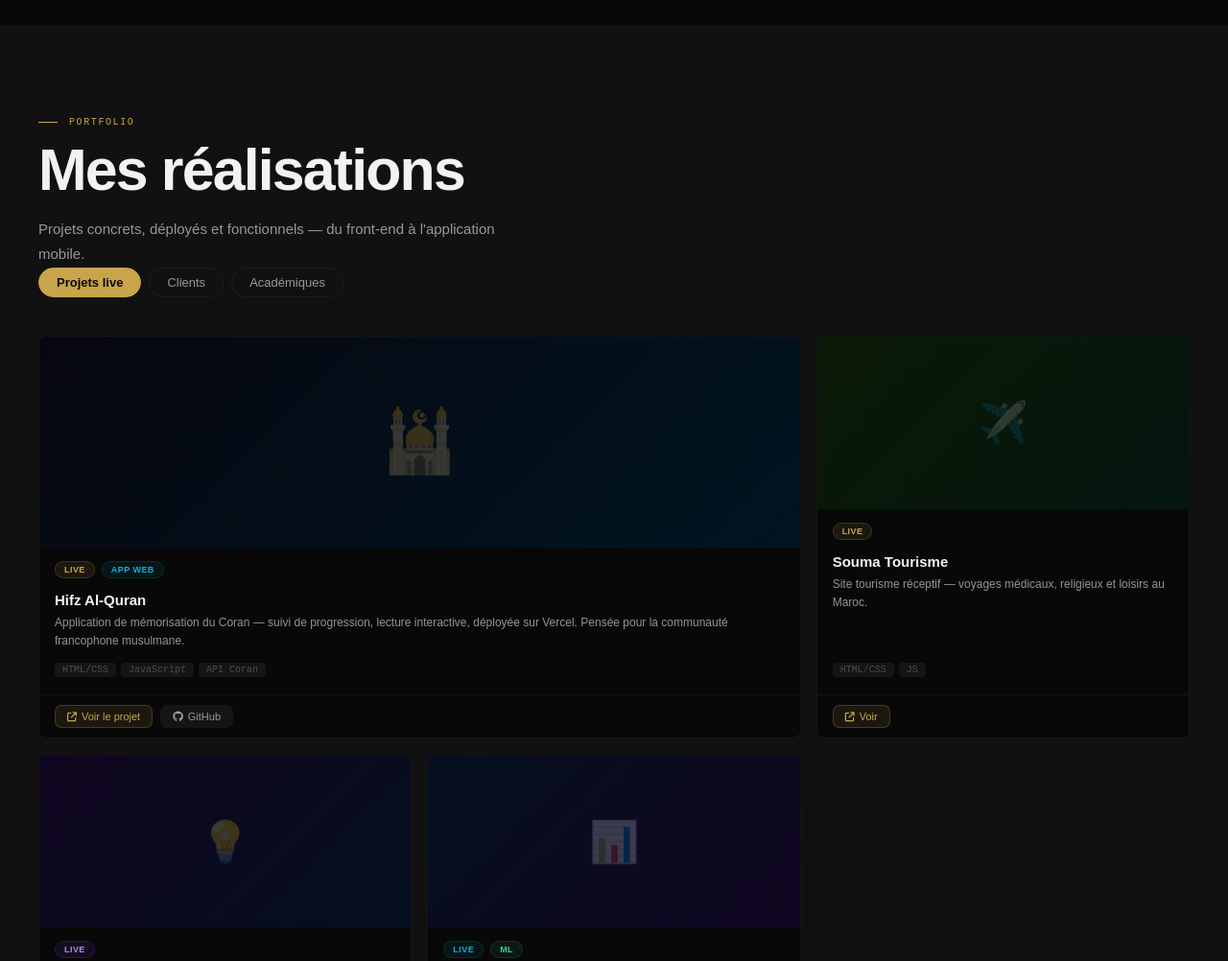
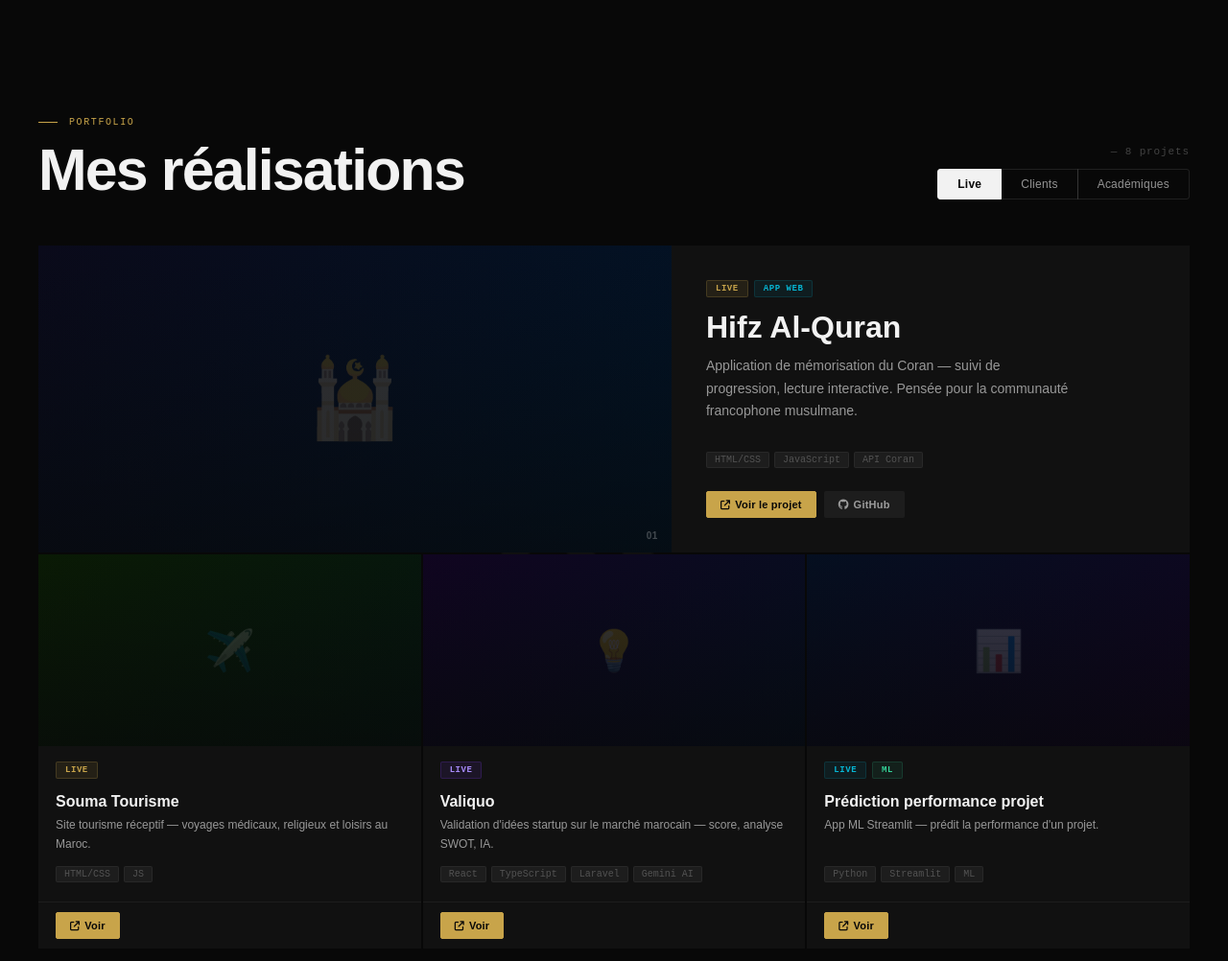
Before and after one commit to AyshaCodes/Mon-portfolio, a website: page index.html in a window 1280 px wide. Shown: the part 1520-2522 px from the top of the page at 96% size. Drawn offline with Linux system fonts and the light colour scheme.

Commit message:
Add files via upload

```diff
--- a/index.html
+++ b/index.html
@@ -11,7 +11,7 @@
 
 <link rel="preconnect" href="https://fonts.googleapis.com">
 <link rel="preconnect" href="https://fonts.gstatic.com" crossorigin>
-<link href="https://fonts.googleapis.com/css2?family=Syne:wght@400;500;700;800&family=DM+Sans:ital,opsz,wght@0,9..40,300;0,9..40,400;0,9..40,500;1,9..40,300&family=Fira+Code:wght@300;400&display=swap" rel="stylesheet">
+<link href="https://fonts.googleapis.com/css2?family=Syne:wght@400;500;700;800&family=DM+Sans:ital,opsz,wght@0,9..40,300;0,9..40,400;0,9..40,500;1,9..40,300&family=Fira+Code:wght@300;400&family=Great+Vibes&display=swap" rel="stylesheet">
 
 <!-- ══ CDN AVEC SRI (Intégrité) ══ -->
 <link rel="stylesheet" href="https://cdnjs.cloudflare.com/ajax/libs/font-awesome/6.5.0/css/all.min.css"
@@ -78,16 +78,40 @@ body{
   background:#080808;
   display:flex;flex-direction:column;
   align-items:center;justify-content:center;
-  transform:scale(1);
-  transition:opacity .8s var(--ease),visibility .8s,transform .7s var(--ease);
+  transition:opacity .9s var(--ease),visibility .9s;
 }
-#loader.out{
-  opacity:0;
-  visibility:hidden;
-  transform:scale(1.2);
+#loader.out{opacity:0;visibility:hidden}
+
+/* Signature SVG */
+.loader-sig-wrap{
+  display:flex;flex-direction:column;align-items:center;gap:16px;
 }
 
-.loader-word{display:flex;gap:0;overflow:hidden;}
+/* Signature cursive */
+.loader-sig-text{
+  font-family:'Great Vibes', cursive;
+  font-size:clamp(5rem,16vw,12rem);
+  color:#F2F2F2;
+  line-height:1.1;
+  /* Effet tracé : clip-path reveal de gauche à droite */
+  clip-path:inset(0 100% 0 0);
+  transition:clip-path 1.4s cubic-bezier(.77,0,.175,1);
+  white-space:nowrap;
+}
+.loader-sig-text.draw{clip-path:inset(0 0% 0 0)}
+
+/* Ligne dorée qui se trace sous la signature */
+.loader-sig-line{
+  height:1px;background:var(--or);
+  width:0;
+  transition:width 1s cubic-bezier(.77,0,.175,1) .8s;
+  align-self:center;
+  opacity:.7;
+}
+.loader-sig-line.draw{width:clamp(180px,35vw,420px)}
+
+/* Ancien loader-letter gardé pour compatibilité */
+.loader-word{display:none}
 .loader-letter{
   font-family:var(--font-d);
   font-size:clamp(4rem,18vw,14rem);
@@ -405,44 +429,145 @@ section{padding:96px 32px}
 .sf-cta:hover{opacity:.85}
 
 /* ══════════════════════════════════════
-   WORKS (Projets)
+   WORKS — layout éditorial Behance
 ══════════════════════════════════════ */
-#works{background:var(--bg2)}
-.works-tabs{display:flex;gap:8px;margin-bottom:40px;flex-wrap:wrap}
-.wtab{padding:7px 18px;border-radius:999px;font-size:13px;font-weight:500;font-family:var(--font-b);cursor:none;border:1px solid var(--border2);background:transparent;color:var(--text2);transition:all .2s}
-.wtab.active{background:var(--or);border-color:var(--or);color:#080808;font-weight:700}
-.wtab:hover:not(.active){border-color:var(--border);color:var(--text)}
-.works-grid{display:grid;grid-template-columns:repeat(3,1fr);gap:16px}
+#works{
+  background:var(--bg);
+  position:relative;overflow:hidden;
+}
+/* Logo en filigrane fond */
+#works .works-bg-logo{
+  position:absolute;
+  top:50%;left:50%;
+  transform:translate(-50%,-50%);
+  width:min(700px,90vw);
+  opacity:.025;
+  pointer-events:none;user-select:none;
+  filter:blur(1px);
+  transition:opacity .4s;
+}
+[data-theme="light"] #works .works-bg-logo{opacity:.04}
+
+.works-header{
+  display:flex;align-items:flex-end;justify-content:space-between;
+  gap:24px;flex-wrap:wrap;margin-bottom:48px;position:relative;z-index:2;
+}
+.works-tabs{display:flex;gap:0;flex-wrap:wrap}
+.wtab{
+  padding:8px 20px;font-size:12px;font-weight:500;
+  font-family:var(--font-b);cursor:none;
+  border:1px solid var(--border);background:transparent;color:var(--text2);
+  transition:all .2s;letter-spacing:.02em;
+  border-radius:0;margin-left:-1px;
+}
+.wtab:first-child{border-radius:3px 0 0 3px;margin-left:0}
+.wtab:last-child{border-radius:0 3px 3px 0}
+.wtab.active{background:var(--text);border-color:var(--text);color:var(--bg);font-weight:700;z-index:1}
+.wtab:hover:not(.active){border-color:var(--border);color:var(--text);z-index:1}
+
+/* Compteur projets */
+.works-count{
+  font-family:var(--font-c);font-size:11px;color:var(--text3);
+  letter-spacing:.08em;
+}
+
+/* Grid éditoriale asymétrique */
+.works-grid{display:grid;gap:2px;position:relative;z-index:2}
 .works-grid.hidden{display:none}
+
+/* Layout par défaut — 3 cols */
+.works-grid{grid-template-columns:repeat(3,1fr)}
+
+/* Projet featured — pleine largeur + style éditorial */
 .wcard{
-  background:var(--bg);border:1px solid var(--border2);border-radius:8px;
+  background:var(--bg2);border:none;
   overflow:hidden;display:flex;flex-direction:column;
-  transition:border-color .3s,transform .3s,box-shadow .3s;
+  transition:transform .4s cubic-bezier(.4,0,.2,1);
+  position:relative;
 }
-.wcard:hover{border-color:var(--border);transform:translateY(-4px);box-shadow:0 20px 40px -12px rgba(0,0,0,.4)}
-.wcard.feat{grid-column:span 2}
+.wcard::after{
+  content:'';position:absolute;inset:0;
+  background:var(--or);opacity:0;
+  transition:opacity .3s;pointer-events:none;
+  mix-blend-mode:overlay;
+}
+.wcard:hover{transform:scale(.99)}
+.wcard:hover::after{opacity:.03}
+
+/* Featured = full width row */
+.wcard.feat{grid-column:1/-1;flex-direction:row}
+.wcard.feat .wthumb{flex:0 0 55%;height:320px}
+.wcard.feat .wbody-wrap{flex:1;display:flex;flex-direction:column;justify-content:flex-end;padding:36px}
+.wcard.feat .wbody{padding:0;gap:10px}
+.wcard.feat .wfooter{padding:0;border:none;margin-top:24px}
+
 .wthumb{
-  height:180px;display:flex;align-items:center;justify-content:center;
-  position:relative;overflow:hidden;font-size:48px;
+  height:200px;display:flex;align-items:center;justify-content:center;
+  position:relative;overflow:hidden;font-size:52px;
+  background:var(--bg3);
 }
-.wthumb.tall{height:220px}
-.wbadges{display:flex;gap:7px;padding:14px 16px 0;flex-wrap:wrap}
-.wbadge{display:inline-flex;align-items:center;padding:3px 9px;border-radius:999px;font-size:9px;font-weight:700;letter-spacing:.05em;text-transform:uppercase}
+.wthumb.tall{height:260px}
+
+/* Overlay hover sur thumb */
+.wthumb::after{
+  content:'';position:absolute;inset:0;
+  background:linear-gradient(to top,rgba(8,8,8,.6),transparent);
+}
+
+/* Numéro de projet en fond du thumb */
+.wthumb-num{
+  position:absolute;bottom:12px;right:14px;z-index:2;
+  font-family:var(--font-d);font-size:10px;font-weight:800;
+  color:rgba(255,255,255,.25);letter-spacing:.06em;
+}
+
+.wbadges{display:flex;gap:6px;padding:16px 18px 0;flex-wrap:wrap}
+.wbadge{
+  display:inline-flex;padding:3px 9px;border-radius:2px;
+  font-size:9px;font-weight:700;letter-spacing:.06em;text-transform:uppercase;
+  font-family:var(--font-c);
+}
 .b-or{background:rgba(200,164,74,.1);color:var(--or);border:1px solid rgba(200,164,74,.2)}
 .b-v{background:rgba(124,58,237,.1);color:var(--violet2);border:1px solid rgba(124,58,237,.2)}
 .b-c{background:rgba(6,182,212,.08);color:var(--cyan);border:1px solid rgba(6,182,212,.15)}
 .b-g{background:rgba(52,211,153,.08);color:#34d399;border:1px solid rgba(52,211,153,.15)}
 .b-p{background:rgba(244,114,182,.08);color:#f472b6;border:1px solid rgba(244,114,182,.15)}
-.wbody{padding:14px 16px 18px;flex:1;display:flex;flex-direction:column;gap:6px}
-.wtitle{font-family:var(--font-d);font-size:15px;font-weight:700;color:var(--text)}
+
+.wbody{padding:14px 18px 20px;flex:1;display:flex;flex-direction:column;gap:6px}
+.wbody-wrap{} /* pour feat */
+
+.wtitle{
+  font-family:var(--font-d);font-size:16px;font-weight:700;
+  color:var(--text);line-height:1.2;
+}
+.wcard.feat .wtitle{font-size:clamp(1.4rem,2.5vw,2rem)}
+
 .wdesc{font-size:12px;color:var(--text2);line-height:1.65;flex:1}
+.wcard.feat .wdesc{font-size:14px;max-width:380px}
+
 .wstack{display:flex;flex-wrap:wrap;gap:5px;margin-top:6px}
-.wstag{padding:2px 8px;border-radius:4px;font-size:10px;font-weight:500;background:var(--border2);color:var(--text3);font-family:var(--font-c)}
-.wfooter{padding:10px 16px;border-top:1px solid var(--border2);display:flex;gap:8px}
-.wlink{display:inline-flex;align-items:center;gap:5px;font-size:11px;font-weight:500;color:var(--text2);text-decoration:none;padding:5px 12px;border-radius:7px;background:var(--border2);border:1px solid transparent;transition:all .2s}
+.wstag{
+  padding:2px 8px;border-radius:2px;font-size:10px;font-weight:500;
+  background:var(--border2);color:var(--text3);font-family:var(--font-c);
+  border:1px solid var(--border2);
+}
+
+.wfooter{padding:10px 18px;border-top:1px solid var(--border2);display:flex;gap:8px;align-items:center}
+.wcard.feat .wfooter{border-top:none;padding:0}
+
+.wlink{
+  display:inline-flex;align-items:center;gap:5px;
+  font-size:11px;font-weight:600;color:var(--text2);
+  text-decoration:none;padding:7px 14px;border-radius:2px;
+  background:var(--border2);border:1px solid transparent;
+  transition:all .2s;font-family:var(--font-b);letter-spacing:.02em;
+}
 .wlink:hover{border-color:var(--or);color:var(--or)}
-.wlink.main{background:rgba(200,164,74,.1);border-color:rgba(200,164,74,.25);color:var(--or)}
-.wlink.main:hover{background:rgba(200,164,74,.2)}
+.wlink.main{
+  background:var(--or);color:#080808;border-color:var(--or);
+  font-weight:700;
+}
+.wlink.main:hover{opacity:.85}
 
 /* ══════════════════════════════════════
    ABOUT
@@ -620,7 +745,8 @@ footer{
   .pstep:nth-child(3){border-top:1px solid var(--border)}
   .pstep:nth-child(4){border-top:1px solid var(--border);border-right:none}
   .works-grid{grid-template-columns:1fr 1fr}
-  .wcard.feat{grid-column:span 2}
+  .wcard.feat{grid-column:1/-1;flex-direction:row}
+  .wcard.feat .wthumb{flex:0 0 50%;height:260px}
 }
 @media(max-width:768px){
   nav{padding:0 20px}
@@ -642,7 +768,10 @@ footer{
   footer{padding:16px 20px}
   .hero-bg-text{font-size:clamp(8rem,25vw,20rem)}
   .works-grid{grid-template-columns:1fr}
-  .wcard.feat{grid-column:span 1}
+  .wcard.feat{grid-column:1/-1;flex-direction:column}
+  .wcard.feat .wthumb{flex:none;height:200px;width:100%}
+  .wcard.feat .wbody-wrap{padding:20px}
+  .works-header{flex-direction:column;align-items:flex-start}
 }
 @media(max-width:480px){
   .hero-h1{font-size:clamp(3rem,12vw,5rem)}
@@ -662,14 +791,11 @@ footer{
 
 <!-- ══ LOADER AMÉLIORÉ ══ -->
 <div id="loader">
-  <div class="loader-word" id="loaderWord">
-    <span class="loader-letter">A</span>
-    <span class="loader-letter">Y</span>
-    <span class="loader-letter">S</span>
-    <span class="loader-letter or">H</span>
-    <span class="loader-letter or">A</span>
+  <div class="loader-sig-wrap">
+    <div class="loader-sig-text" id="loaderSig">Aysha</div>
+    <div class="loader-sig-line" id="loaderLine"></div>
+    <div class="loader-sub" id="loaderSub">Design · Code · Innovation</div>
   </div>
-  <div class="loader-sub" id="loaderSub">Design · Code · Innovation</div>
   <div class="loader-bar-wrap"><div class="loader-bar" id="loaderBar"></div></div>
 </div>
 
@@ -816,31 +942,52 @@ footer{
 
 <!-- ══ WORKS ══ -->
 <section id="works">
-  <div class="container">
+  <!-- Logo AyshaCodes en filigrane fond -->
+  <img class="works-bg-logo" src="https://i.imgur.com/placeholder.png" alt=""
+    onerror="this.style.display='none'"
+    aria-hidden="true"/>
+  <!-- SVG silhouette en filigrane (fallback si image indisponible) -->
+  <svg class="works-bg-logo" viewBox="0 0 500 500" aria-hidden="true" style="position:absolute;top:50%;left:50%;transform:translate(-50%,-50%);width:min(600px,80vw);opacity:.03;pointer-events:none">
+    <text x="50%" y="55%" text-anchor="middle" dominant-baseline="middle"
+      font-family="Syne,sans-serif" font-size="180" font-weight="800"
+      letter-spacing="-8" fill="currentColor">AC</text>
+  </svg>
+
+  <div class="container" style="position:relative;z-index:2">
+    <div class="works-header">
+      <div>
         <p class="s-label reveal">Portfolio</p>
-    <h2 class="s-title reveal d1">Mes réalisations</h2>
-    <p class="s-desc reveal d2">Projets concrets, déployés et fonctionnels — du front-end à l'application mobile.</p>
-    <div class="works-tabs reveal d3">
-      <button class="wtab active" data-tab="live">Projets live</button>
+        <h2 class="s-title reveal d1" style="margin-bottom:0">Mes réalisations</h2>
+      </div>
+      <div style="display:flex;flex-direction:column;align-items:flex-end;gap:12px">
+        <span class="works-count reveal">— 8 projets</span>
+        <div class="works-tabs reveal d1">
+          <button class="wtab active" data-tab="live">Live</button>
           <button class="wtab" data-tab="client">Clients</button>
           <button class="wtab" data-tab="acad">Académiques</button>
+        </div>
+      </div>
     </div>
 
     <!-- LIVE -->
     <div class="works-grid" id="tab-live">
-      <div class="wcard feat">
-        <div class="wthumb tall" style="background:linear-gradient(135deg,#070711,#001520)">
-          <span style="opacity:.2;font-size:64px">🕌</span>
+      <!-- Featured — pleine largeur -->
+      <div class="wcard feat reveal">
+        <div class="wthumb tall" style="background:linear-gradient(135deg,#0a0a1a,#001528);flex:0 0 55%;height:320px">
+          <span style="position:relative;z-index:2;opacity:.15;font-size:80px">🕌</span>
+          <div class="wthumb-num">01</div>
         </div>
-        <div class="wbadges"><span class="wbadge b-or">Live</span><span class="wbadge b-c">App web</span></div>
-        <div class="wbody">
+        <div class="wbody-wrap">
+          <div class="wbadges" style="padding:0 0 12px 0"><span class="wbadge b-or">Live</span><span class="wbadge b-c">App web</span></div>
+          <div class="wbody" style="padding:0">
             <div class="wtitle">Hifz Al-Quran</div>
-          <div class="wdesc">Application de mémorisation du Coran — suivi de progression, lecture interactive, déployée sur Vercel. Pensée pour la communauté francophone musulmane.</div>
+            <div class="wdesc">Application de mémorisation du Coran — suivi de progression, lecture interactive. Pensée pour la communauté francophone musulmane.</div>
             <div class="wstack"><span class="wstag">HTML/CSS</span><span class="wstag">JavaScript</span><span class="wstag">API Coran</span></div>
           </div>
-        <div class="wfooter">
+          <div class="wfooter" style="padding:0;border:none;margin-top:24px">
             <a href="https://hifz-al-quran-srld.vercel.app/" target="_blank" class="wlink main"><i class="fa-solid fa-arrow-up-right-from-square" style="font-size:10px"></i> Voir le projet</a>
             <a href="https://github.com/AyshaCodes" target="_blank" class="wlink"><i class="fa-brands fa-github"></i> GitHub</a>
+          </div>
         </div>
       </div>
       <div class="wcard">
@@ -889,19 +1036,21 @@ footer{
 
     <!-- CLIENTS (Joya & Refuge) -->
     <div class="works-grid hidden" id="tab-client">
-      <div class="wcard feat">
-        <div class="wthumb tall" style="background:linear-gradient(135deg,#1a0a0a,#0a0a05)">
-          <span style="opacity:.2;font-size:64px">🌸</span>
+      <div class="wcard feat reveal">
+        <div class="wthumb tall" style="background:linear-gradient(135deg,#1a0808,#0a0808);flex:0 0 55%;height:320px">
+          <span style="position:relative;z-index:2;opacity:.15;font-size:80px">🌸</span>
+          <div class="wthumb-num">01</div>
         </div>
-        <div class="wbadges"><span class="wbadge b-or">Client</span><span class="wbadge b-g">Branding</span></div>
-        <div class="wbody">
+        <div class="wbody-wrap">
+          <div class="wbadges" style="padding:0 0 12px 0"><span class="wbadge b-or">Client</span><span class="wbadge b-g">Branding</span></div>
+          <div class="wbody" style="padding:0">
             <div class="wtitle">Joya — Cosmétiques Marocains</div>
-          <div class="wdesc">Création de l'identité visuelle complète (logo, palette, étiquettes) pour une marque marocaine de cosmétiques naturels. Un univers doux, élégant et artisanal.</div>
+            <div class="wdesc">Identité visuelle complète — logo, palette, étiquettes pour une marque marocaine de cosmétiques naturels. Un univers doux, élégant et artisanal.</div>
             <div class="wstack"><span class="wstag">Logo</span><span class="wstag">Branding</span><span class="wstag">Étiquettes</span><span class="wstag">Packaging</span></div>
           </div>
-        <div class="wfooter">
+          <div class="wfooter" style="padding:0;border:none;margin-top:24px">
             <a href="https://www.instagram.com/ayshacodes" target="_blank" class="wlink main"><i class="fa-solid fa-eye"></i> Voir sur Instagram</a>
-          <span style="font-size:11px;color:var(--text3);display:flex;align-items:center;gap:6px"><i class="fa-solid fa-lock" style="font-size:10px"></i> Client</span>
+          </div>
         </div>
       </div>
       <div class="wcard">
@@ -1139,20 +1288,24 @@ footer{
 <script>
 // ══ LOADER AMÉLIORÉ ══
 window.addEventListener('load', () => {
-  const letters = document.querySelectorAll('.loader-letter');
+  // Loader — Signature cursive animée
+  const sig = document.getElementById('loaderSig');
+  const line = document.getElementById('loaderLine');
   const sub = document.getElementById('loaderSub');
   const bar = document.getElementById('loaderBar');
   const loader = document.getElementById('loader');
 
-  letters.forEach((l, i) => {
-    setTimeout(() => l.classList.add('in'), 100 + i * 120);
-  });
-  setTimeout(() => sub.classList.add('in'), 800);
-  setTimeout(() => bar.classList.add('fill'), 200);
+  // Déclencher les animations
+  setTimeout(() => sig && sig.classList.add('draw'), 100);
+  setTimeout(() => line && line.classList.add('draw'), 600);
+  setTimeout(() => sub && sub.classList.add('in'), 1100);
+  setTimeout(() => bar && bar.classList.add('fill'), 200);
+
+  // Disparition du loader
   setTimeout(() => {
     loader.classList.add('out');
     document.body.style.overflow = '';
-  }, 2200);
+  }, 2600);
 });
 document.body.style.overflow = 'hidden';
 
```
Lines whose indentation alone changed are shown as unchanged.
